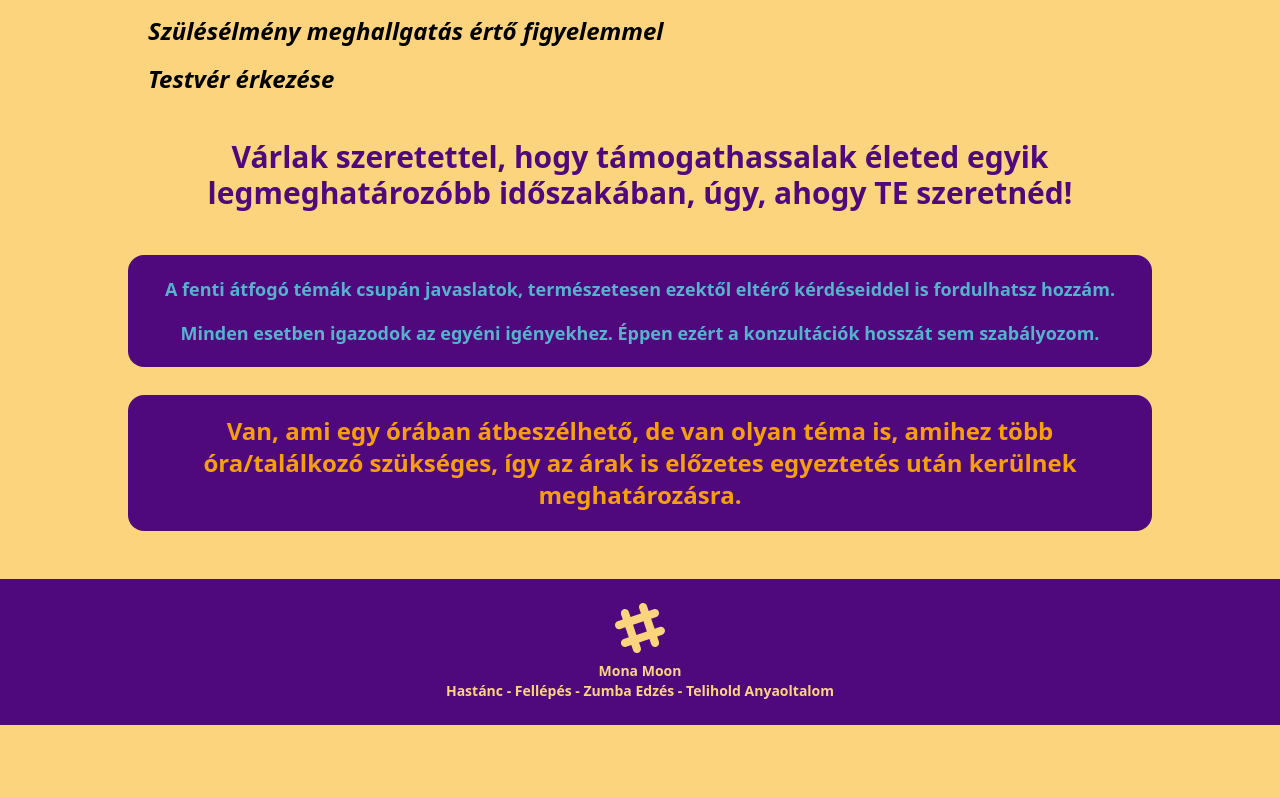
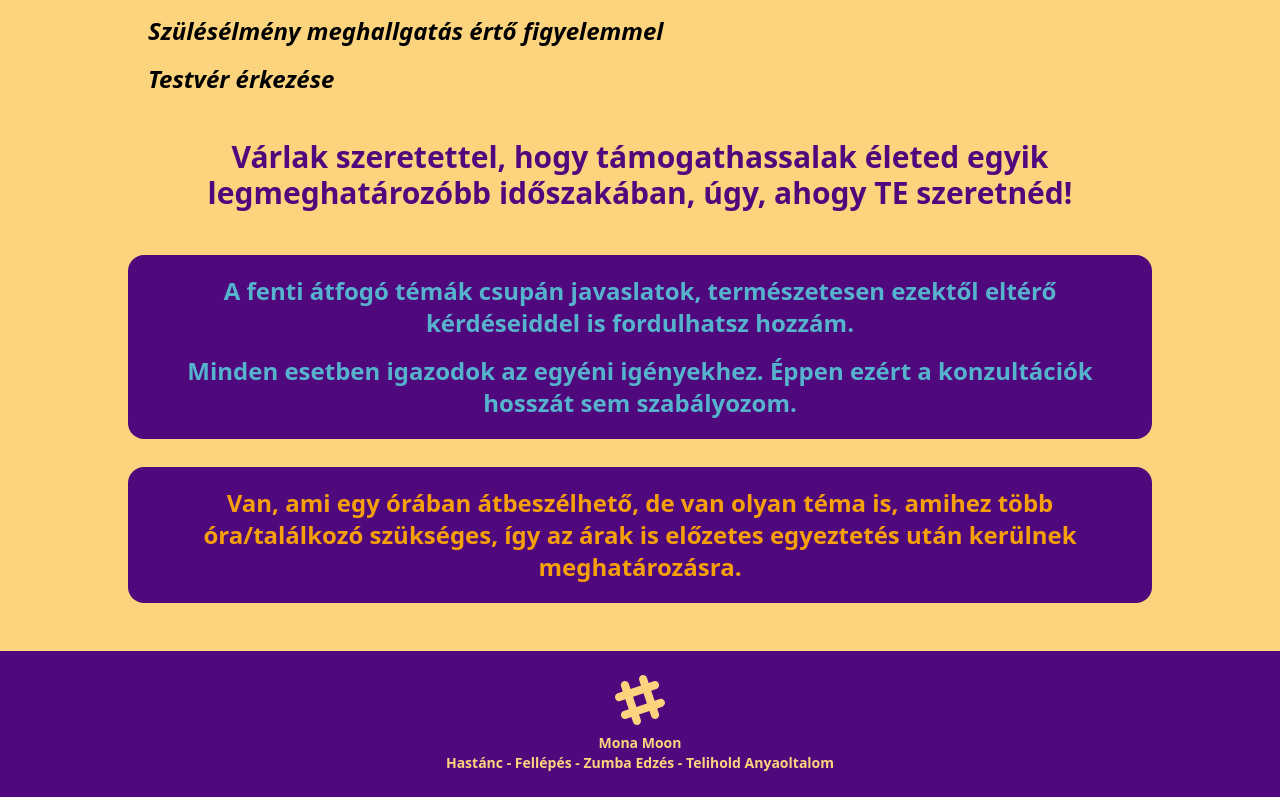
Before and after one commit to Venecaat/Mona-Moon, a React (Vite) app in the folder Frontend/: page /szolgaltatasok/dulai-tamogatas in a window 1280 px wide. Shown: the part 2093-2890 px from the top of the page. Before the commit the page ends 2818 px from the top, so only its background shows below. Built offline with nearby package versions, Linux system fonts and the light colour scheme.

Commit message:
Frontend: Change the text size of the Info box

```diff
--- a/Frontend/src/components/InfoBox.jsx
+++ b/Frontend/src/components/InfoBox.jsx
@@ -2,7 +2,7 @@ import PropTypes from "prop-types";
 
 export const InfoBox = ({ children }) => {
     return (
-        <div className="grid grid-cols-1 bg-primary p-5 text-info xl:rounded-box text-center text-lg gap-4">
+        <div className="grid grid-cols-1 bg-primary p-5 text-info xl:rounded-box text-center text-2xl gap-4">
             { children }
         </div>
     )
```
